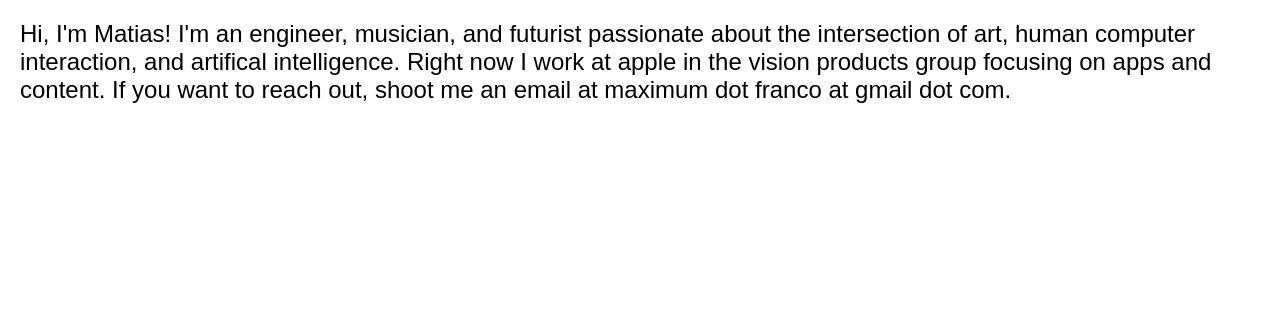
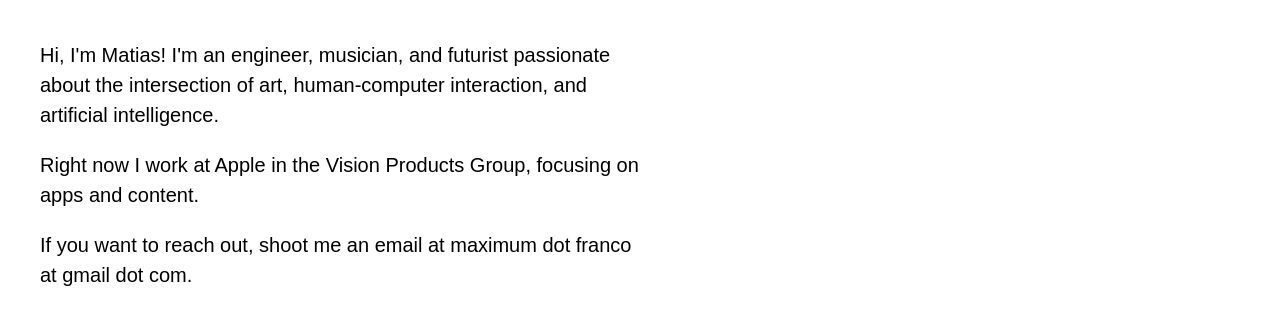
Before and after one commit to matiasfr/personal-landing-page, a plain HTML site: page index.html in a window 1280 px wide. Drawn offline with Linux system fonts and the light colour scheme; a web font is replaced by a local one.

Commit message:
Update index.html

```diff
--- a/index.html
+++ b/index.html
@@ -3,7 +3,7 @@
 <head>
     <meta charset="UTF-8">
     <meta name="viewport" content="width=device-width, initial-scale=1.0">
-    <title>Hello World</title>
+    <title>Matias Franco</title>
     <style>
         @font-face {
             font-family: 'Macintosh';
@@ -11,12 +11,16 @@
         }
         body {
             font-family: 'Macintosh', sans-serif;
-            font-size: 24px;
-            margin: 20px;
+            font-size: 20px;
+            margin: 40px;
+            max-width: 600px;
+            line-height: 1.5;
         }
     </style>
 </head>
 <body>
-    Hi, I'm Matias! I'm an engineer, musician, and futurist passionate about the intersection of art, human computer interaction, and artifical intelligence. Right now I work at apple in the vision products group focusing on apps and content. If you want to reach out, shoot me an email at maximum dot franco at gmail dot com.
+    <p>Hi, I'm Matias! I'm an engineer, musician, and futurist passionate about the intersection of art, human-computer interaction, and artificial intelligence.</p>
+    <p>Right now I work at Apple in the Vision Products Group, focusing on apps and content.</p>
+    <p>If you want to reach out, shoot me an email at maximum dot franco at gmail dot com.</p>
 </body>
 </html>
```
